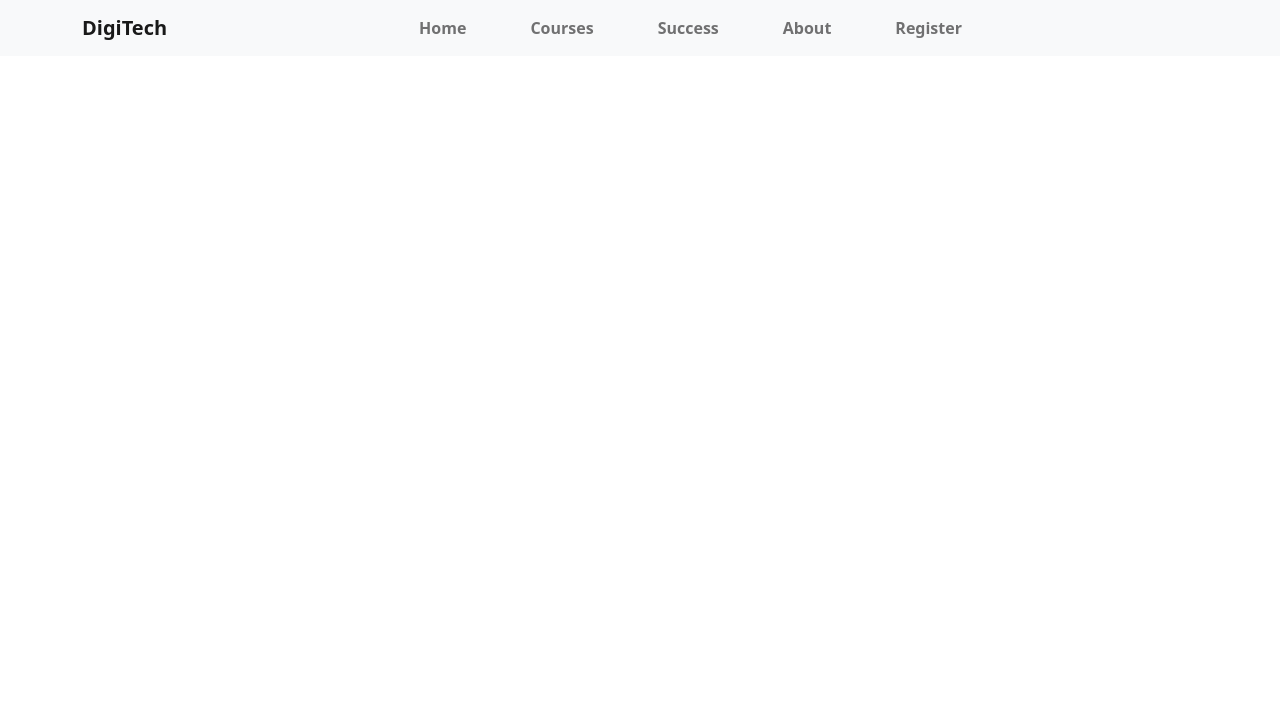
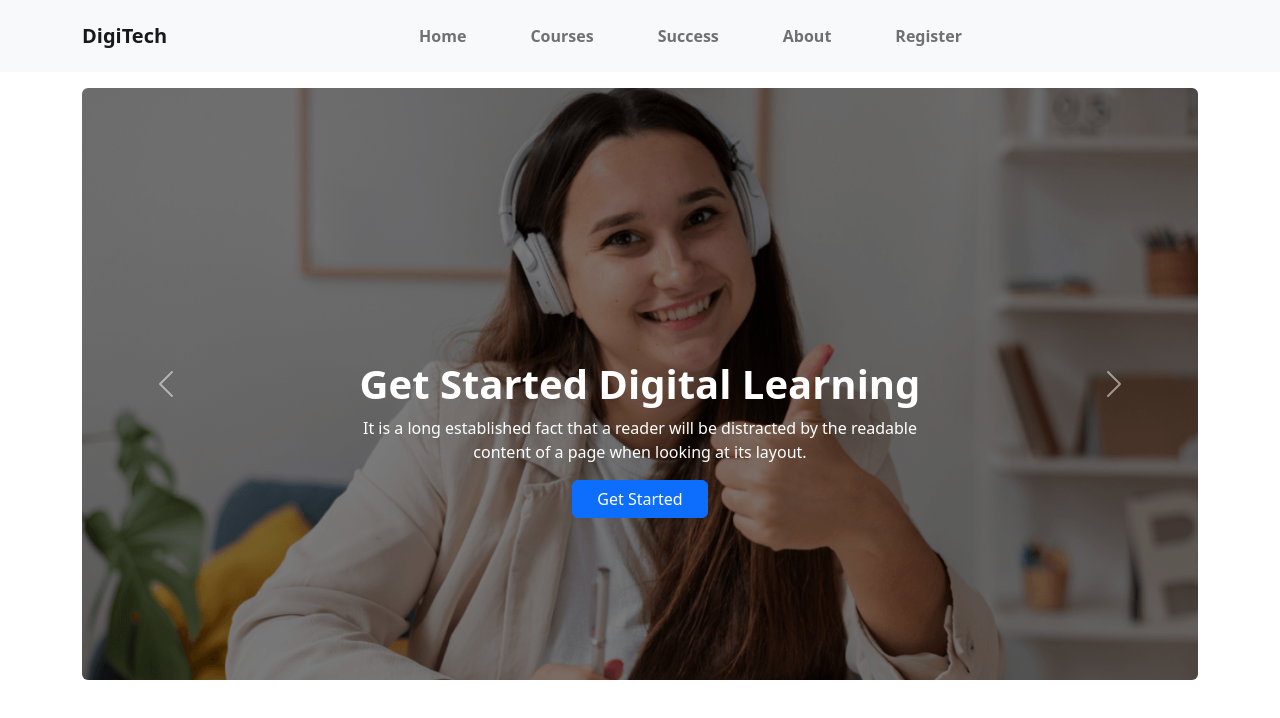
Before and after one commit to anissvr/digi-tech, a plain HTML site: page index.html in a window 1280 px wide. Drawn offline with nearby package versions, Linux system fonts and the light colour scheme.

Commit message:
slider-added

```diff
--- a/index.html
+++ b/index.html
@@ -8,12 +8,14 @@
     <title>Digi-tech-center</title>
     <!-- bootstrap cdn -->
     <link rel="stylesheet" href="https://cdn.jsdelivr.net/npm/bootstrap@5.2.0/dist/css/bootstrap.min.css">
+    <!-- css link -->
+    <link rel="stylesheet" href="style.css">
 </head>
 
 <body>
     <header>
         <!-- nav-area -->
-        <nav class="navbar navbar-expand-lg bg-light">
+        <nav class="navbar navbar-expand-lg bg-light p-3 mb-3">
             <div class="container">
                 <a class="navbar-brand" href="#"><b>DigiTech</b></a>
                 <button class="navbar-toggler" type="button" data-bs-toggle="collapse"
@@ -31,11 +33,70 @@
                             <a class="nav-link  mx-4" href="#">Register</a>
                         </div>
                     </div>
-
                 </div>
             </div>
         </nav>
+
+        <!-- slider-area -->
+        <section class="container">
+            <div id="carouselExampleCaptions" class="carousel slide" data-bs-ride="false">
+                <div class="carousel-inner rounded">
+                    <div class="carousel-item active ">
+                        <img src="img/cover/cover-1.png" class="d-block w-100 overlay" alt="">
+                        <div
+                            class="carousel-caption d-flex  justify-content-center align-items-center d-block d-md-block h-50 my-4">
+                            <div>
+                                <h5 class="display-6 fw-bold">Get Started Digital Learning</h5>
+                                <p class="d-md-block d-lg-block d-none">It is a long established fact that a reader will
+                                    be distracted by the readable<br> content of a page when looking at its layout.</p>
+                                <a href="#" class="btn btn-primary px-4 mb-2">Get Started</a>
+                            </div>
+
+                        </div>
+
+
+                    </div>
+                    <div class="carousel-item">
+                        <img src="img/cover/cover-2.jpg" class="d-block w-100 overlay" alt="">
+                        <div
+                            class="carousel-caption d-flex  justify-content-center align-items-center d-block d-md-block h-50 mb-4">
+                            <div>
+                                <h5 class="display-6 fw-bold">Get Started Digital Learning</h5>
+                                <p class="d-md-block d-lg-block d-none">It is a long established fact that a reader will
+                                    be distracted by the readable<br> content of a page when looking at its layout.</p>
+                                <a href="#" class="btn btn-primary px-4 mb-2">Get Started</a>
+                            </div>
+
+                        </div>
+                    </div>
+                    <div class="carousel-item">
+                        <img src="img/cover/cover-3.jpg" class="d-block w-100 overlay" alt="">
+                        <div
+                            class="carousel-caption h-50 d-flex  justify-content-center align-items-center d-block d-md-block mb-4">
+                            <div class="">
+                                <h5 class="display-6 fw-bold">Get Started Digital Learning</h5>
+                                <p class="d-md-block d-lg-block d-none">It is a long established fact that a reader will
+                                    be distracted by the readable<br> content of a page when looking at its layout.</p>
+                                <a href="#" class="btn btn-primary px-4 mb-2">Get Started</a>
+                            </div>
+
+                        </div>
+                    </div>
+                </div>
+                <button class="carousel-control-prev" type="button" data-bs-target="#carouselExampleCaptions"
+                    data-bs-slide="prev">
+                    <span class="carousel-control-prev-icon" aria-hidden="true"></span>
+                    <span class="visually-hidden">Previous</span>
+                </button>
+                <button class="carousel-control-next" type="button" data-bs-target="#carouselExampleCaptions"
+                    data-bs-slide="next">
+                    <span class="carousel-control-next-icon" aria-hidden="true"></span>
+                    <span class="visually-hidden">Next</span>
+                </button>
+            </div>
+        </section>
     </header>
+    <!-- Courses-area -->
 
 
     <script src="	https://cdn.jsdelivr.net/npm/bootstrap@5.2.0/dist/js/bootstrap.bundle.min.js"></script>
--- /dev/null
+++ b/style.css
@@ -0,0 +1,4 @@
+.overlay {
+    filter: brightness(50%);
+
+}
```
